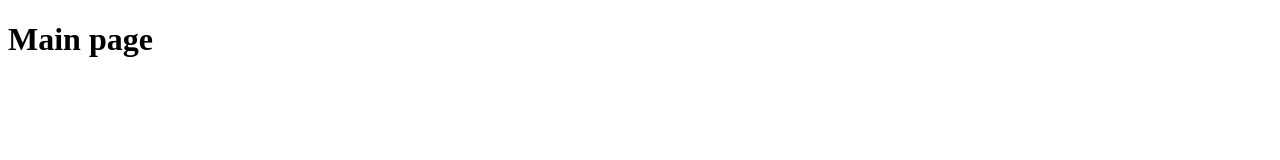
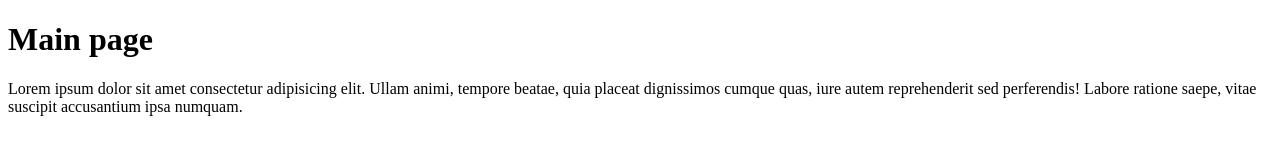
Before and after one commit to Demolinator/Class---2, a plain HTML site: page index.html in a window 1280 px wide. Drawn offline with Linux system fonts and the light colour scheme.

Commit message:
paragraph added

```diff
--- a/index.html
+++ b/index.html
@@ -7,5 +7,6 @@
 </head>
 <body>
     <h1>Main page</h1>
+    <p>Lorem ipsum dolor sit amet consectetur adipisicing elit. Ullam animi, tempore beatae, quia placeat dignissimos cumque quas, iure autem reprehenderit sed perferendis! Labore ratione saepe, vitae suscipit accusantium ipsa numquam.</p>
 </body>
 </html>
```
